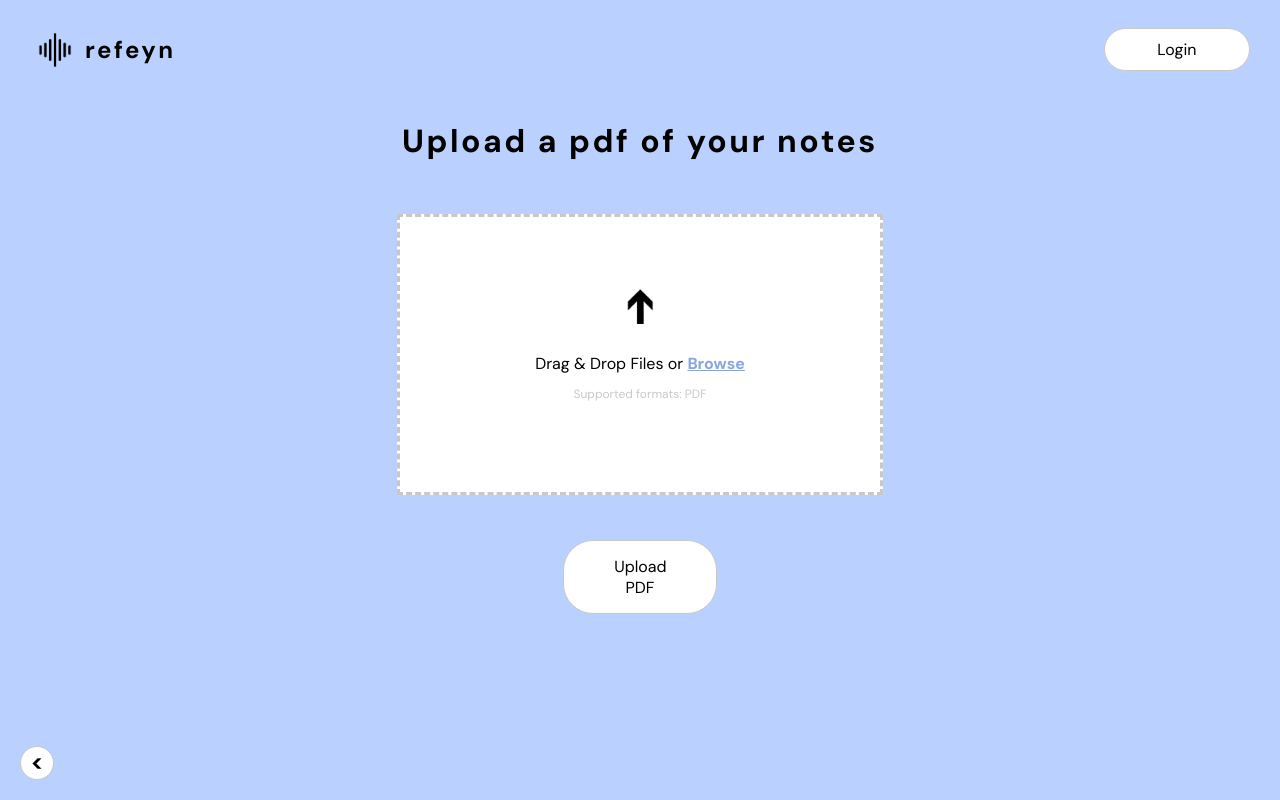
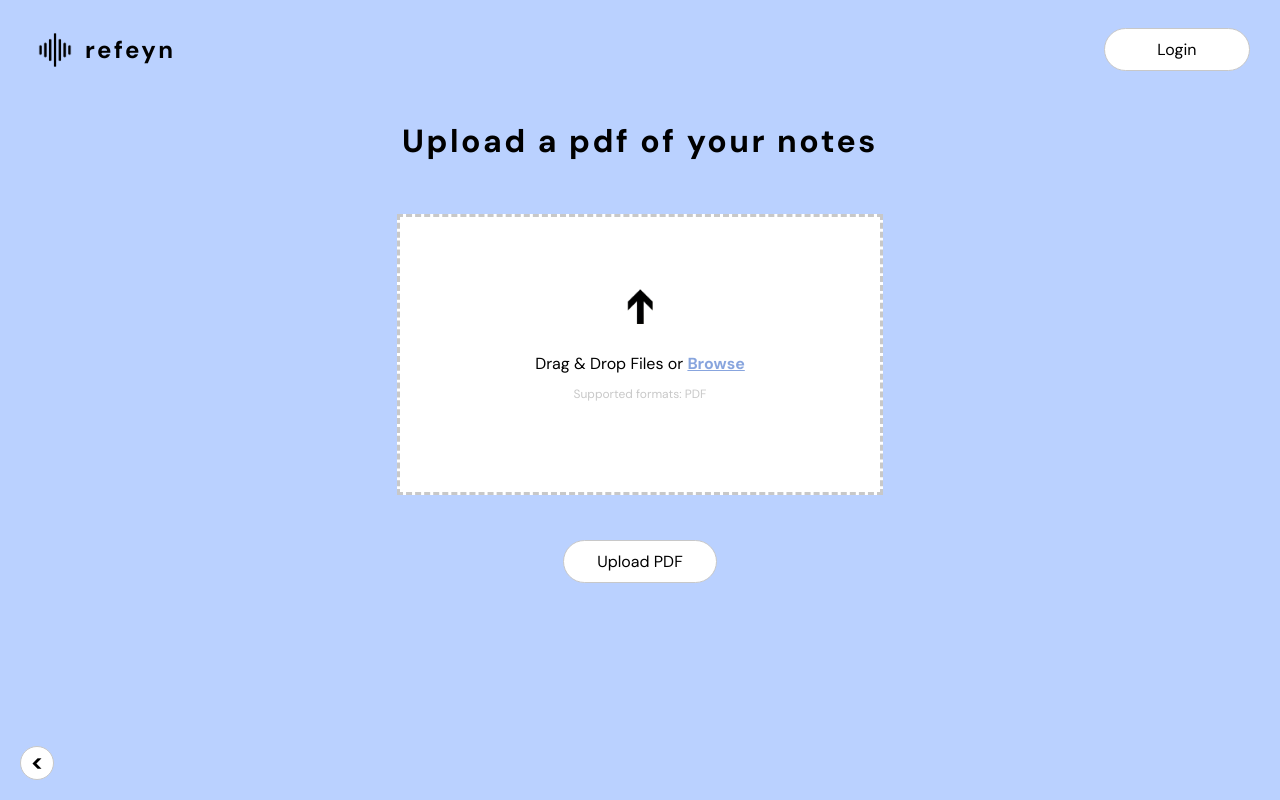
Before and after one commit to linv24/hackmit-23, a React (Create React App) app in the folder feyn/react/: page /upload in a window 1280 px wide. Built offline with nearby package versions, Linux system fonts and the light colour scheme; no server answers; what mic-recorder-to-mp3 would draw is missing.

Commit message:
button fix

```diff
--- a/feyn/react/src/Components/Upload/Upload.js
+++ b/feyn/react/src/Components/Upload/Upload.js
@@ -2,13 +2,14 @@ import "./Upload.css"
 import "../index.css"
 import React, { useState } from 'react';
 import { v4 as uuidv4 } from 'uuid';
-import { Link } from "react-router-dom";
+import { Link, useNavigate } from "react-router-dom";
 import Header from "../Header/Header.js"
 
-const fileInputRef = React.createRef();
 const API_ENDPOINT = process.env.REACT_APP_API_ENDPOINT || 'http://localhost:8000';
 
 const Upload = () => {
+    const navigate = useNavigate();
+    const fileInputRef = React.createRef();
     const [pdf, setPdf] = useState(null);
     const [pdfName, setPdfName] = useState('');
     const [sessionId, setSessionId] = useState(''); // State to store the session ID
@@ -61,7 +62,8 @@ const Upload = () => {
                 });
 
                 if (response.status === 200 || response.status === 201) {
-                    alert('File uploaded successfully.');
+                    navigate('/Pages');
+                    // alert('File uploaded successfully.');
                 } else {
                     alert('Failed to upload file.');
                 }
@@ -107,7 +109,9 @@ const Upload = () => {
                         </div>
                     )}
                 </div>
-                <button className="link-button" onClick={handleUpload}>Upload PDF</button>
+                {/* <Link to="/Pages" class="main-button">Upload PDF</Link> */}
+                {/* <button className="link-button" onClick={handleUpload}>Upload PDF</button> */}
+                <button className="main-button" onClick={handleUpload}>Upload PDF</button>
             </div>
             <Link to="/" class="back-button">&lt;</Link>
         </div>
```
